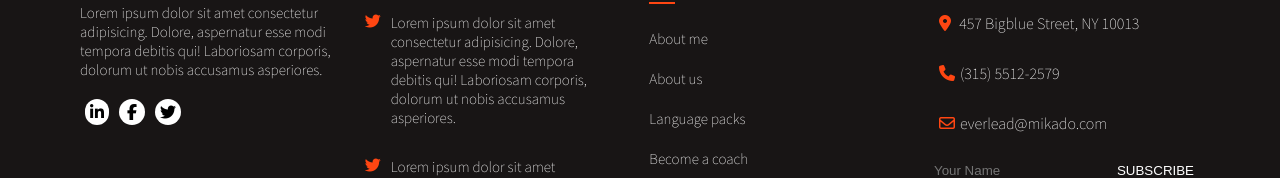
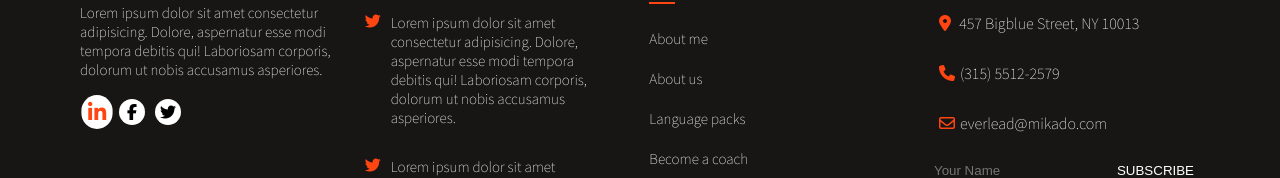
Before and after one commit to ArrobbioUmberto/proj-html-vuejs, a Vue app: page / in a window 1280 px wide. In both pictures the pointer is over the icon 97 px from the left and 6961 px from the top of the page. Shown: the part 6850-7028 px from the top of the page. Built offline with nearby package versions, Linux system fonts and the light colour scheme.

Commit message:
FEAT custom-logo hover

```diff
--- a/src/components/DarkFooter.vue
+++ b/src/components/DarkFooter.vue
@@ -152,6 +152,11 @@ li {
     margin: 10px 5px;
 }
 
+.custom-logo:hover {
+    color: $orange-primary;
+    transform: scale(1.3);
+}
+
 .fb {
     padding: 5px 8px;
 }
@@ -197,6 +202,7 @@ a {
     padding: 0 5px;
 }
 
+
 .btn {
     background-color: transparent;
     color: $white;
```
